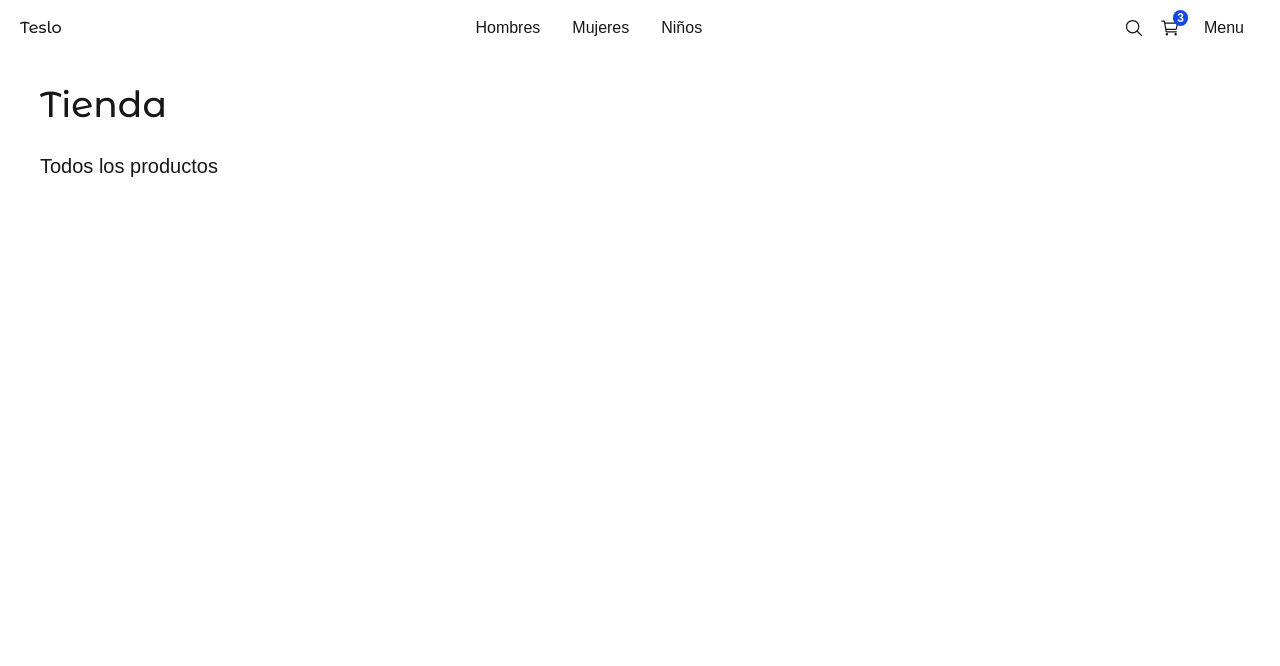
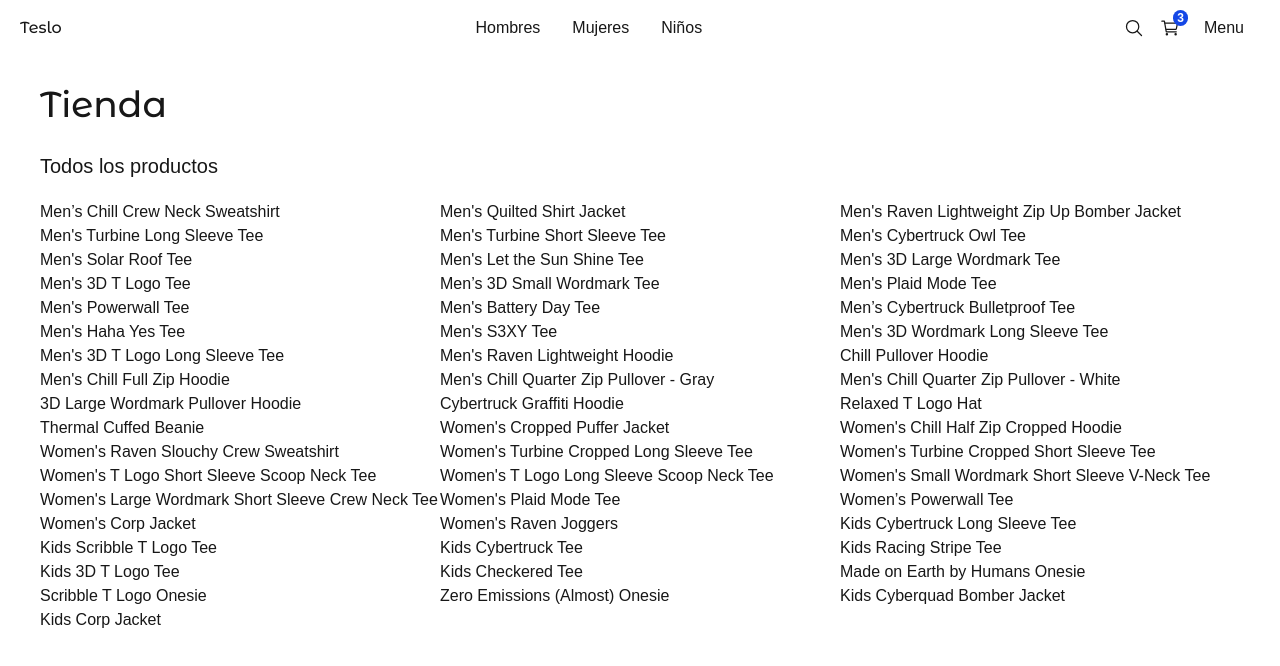
Before and after one commit to fmoraless/teslo-shop, a Next.js app: page / in a window 1280 px wide. Shown: the top 666 px of the page. Built offline with nearby package versions, Linux system fonts and the light colour scheme.

Commit message:
feat: implement ProductGrid component and integrate it into Home page

```diff
--- a/src/app/(shop)/page.tsx
+++ b/src/app/(shop)/page.tsx
@@ -1,11 +1,15 @@
 import { Title } from "@/components/ui/title/Title";
-import { titleFont } from "@/config/fonts";
-import Image from "next/image";
+import { initialData } from "../seed";
+import { ProductGrid } from "@/components";
+
+const products = initialData.products;
 
 export default function Home() {
   return (
     <>
       <Title title="Tienda" subtitle="Todos los productos" className="mb-2" />
+
+      <ProductGrid products={products} />
     </>
   );
 }
--- a/src/components/index.ts
+++ b/src/components/index.ts
@@ -1,2 +1,5 @@
+export * from "./products/product-grid/ProductGrid";
+export * from "./ui/title/Title";
+
 export * from "./ui/top-menu/TopMenu";
 export * from "./ui/not-found/PageNotFound";
--- /dev/null
+++ b/src/components/products/product-grid/ProductGrid.tsx
@@ -0,0 +1,15 @@
+import { Product } from "@/interfaces";
+
+interface Props {
+  products: Product[];
+}
+
+export const ProductGrid = ({ products }: Props) => {
+  return (
+    <div className="grid grid-cols-2 sm:grid-cols-3">
+      {products.map((product) => (
+        <span key={product.slug}>{product.title}</span>
+      ))}
+    </div>
+  );
+};
--- /dev/null
+++ b/src/interfaces/index.ts
@@ -0,0 +1 @@
+export * from "./product.interface";
--- /dev/null
+++ b/src/interfaces/product.interface.ts
@@ -0,0 +1,16 @@
+export interface Product {
+  // TODO: Agregar el id
+  description: string;
+  images: string[];
+  inStock: number;
+  price: number;
+  sizes: ValidSizes[];
+  slug: string;
+  tags: string[];
+  title: string;
+  type: ValidTypes;
+  gender: "men" | "women" | "kid" | "unisex";
+}
+
+export type ValidSizes = "XS" | "S" | "M" | "L" | "XL" | "XXL" | "XXXL";
+export type ValidTypes = "shirts" | "pants" | "hoodies" | "hats";
```
